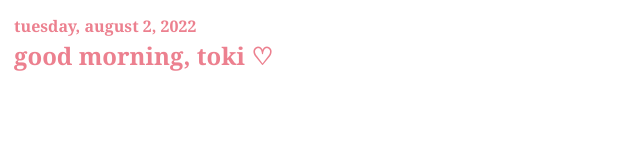
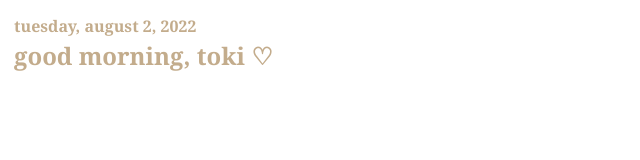
Before and after one commit to tokitop/notion, a plain HTML site: page index.html in a window 1280 px wide. Shown: the whole page, without its empty margins (0-640 px from the left). Drawn offline with Linux system fonts and the light colour scheme.

Commit message:
Update index.html

```diff
--- a/index.html
+++ b/index.html
@@ -6,7 +6,7 @@
         display: flex;
         font-family: Georgia, serif;
         font-size: 18pt;
-        color: #ec808f;
+        color: #c3ac8c;
         padding: 5px;
         border: 1px solid #ffffff;
         justify-content: left;
```
